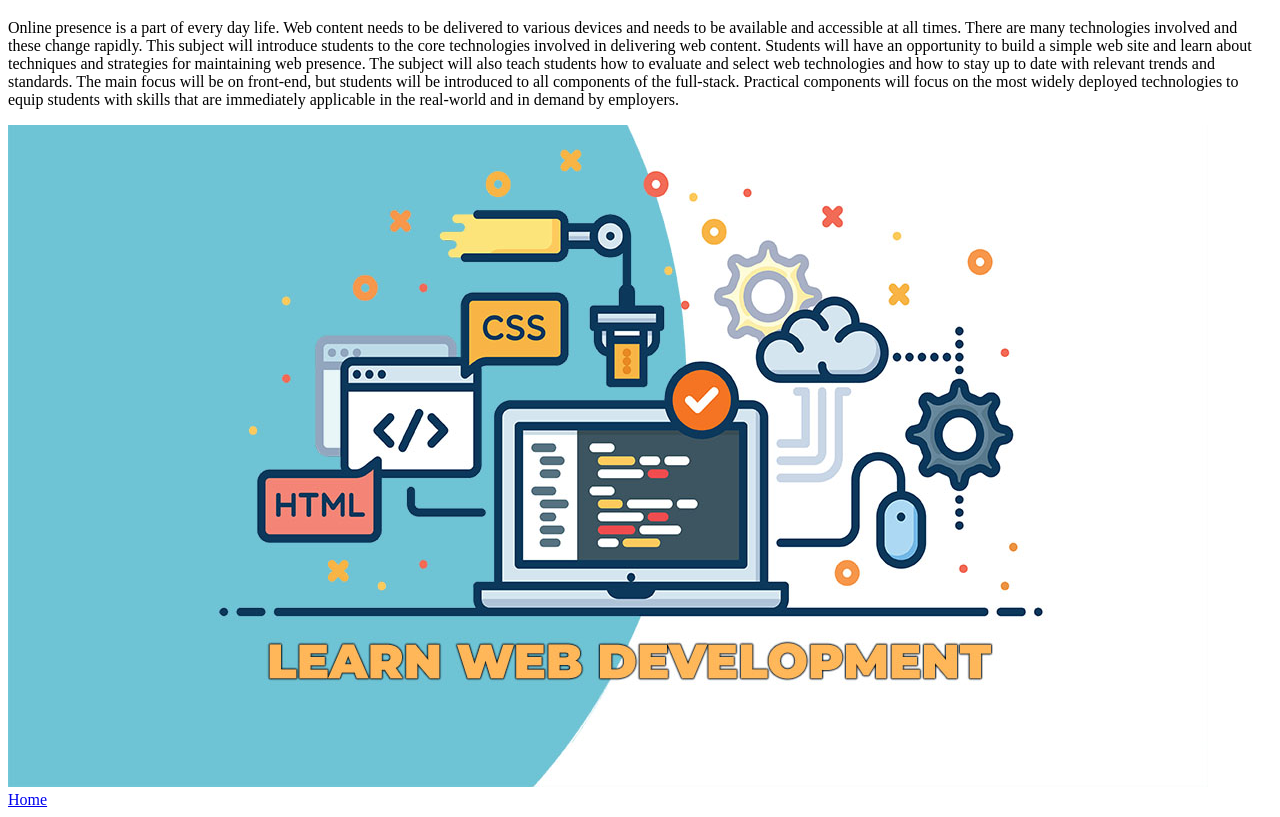
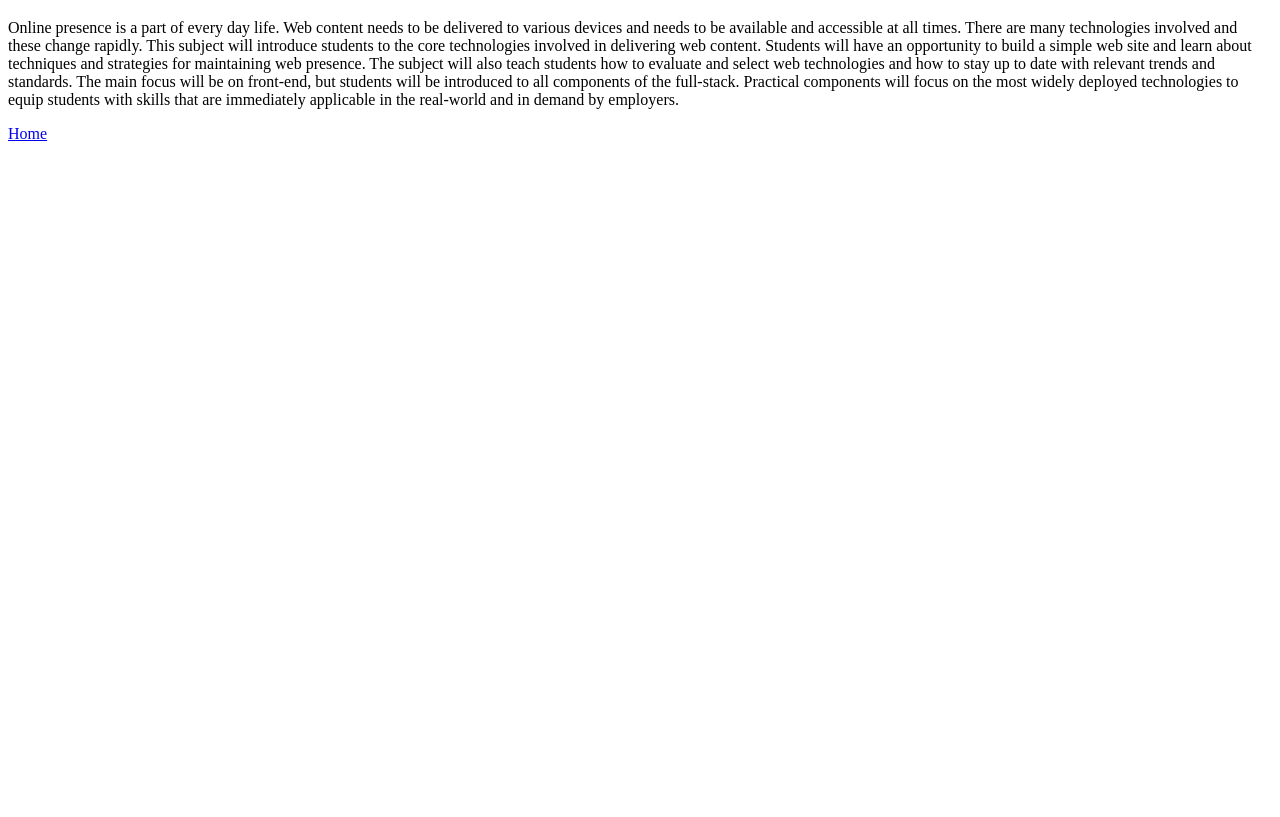
Before and after one commit to BinliChen/trivial-site, a plain HTML site: page about.html in a window 1280 px wide. Shown: the part 61-878 px from the top of the page. After the commit the page ends 800 px from the top, so only its background shows below. Drawn offline with Linux system fonts and the light colour scheme.

Commit message:
Delete image

```diff
--- a/about.html
+++ b/about.html
@@ -19,8 +19,6 @@
     with skills that are immediately applicable in the real-world and in demand by
     employers.</p>
 
-<img src="images/avatar.jpg" alt="Picture of subject" ><br>
-
 <a href="index.html">Home</a>
 </body>
 </html>
```
